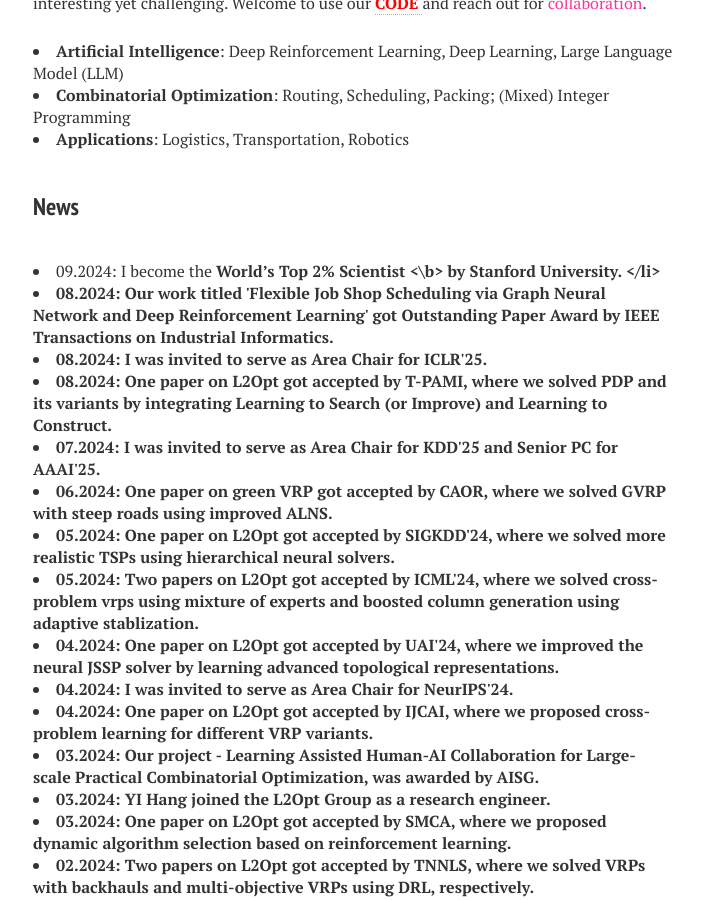
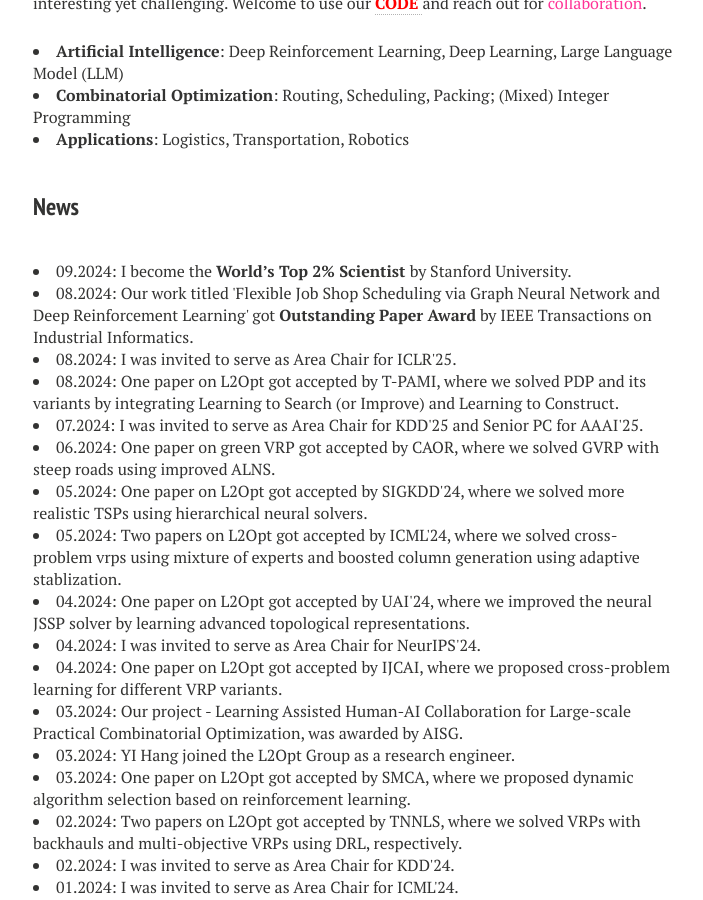
Before and after one commit to zhiguangcaosg/zhiguangcaosg.github.io, a Jekyll site: the page built from index.md, in a window 1280 px wide and 900 px high, scrolled down 812 px. Shown: the whole window, without its empty margins (287-990 px from the left). Built offline with Jekyll 4.4.1, drawn with Linux system fonts in a browser that asks for light colours; nearby versions of some CDN libraries.

```diff
--- a/index.md
+++ b/index.md
@@ -40,7 +40,7 @@ image: banner1.png
 <h3 style="margin-bottom:-8px;padding-top:20px;">News</h3> <br>
 
 <li>
-09.2024:  I become the <b> World’s Top 2% Scientist <\b> by Stanford University.
+09.2024:  I become the <b> World’s Top 2% Scientist </b> by Stanford University.
 </li>
 
 <li>
```
